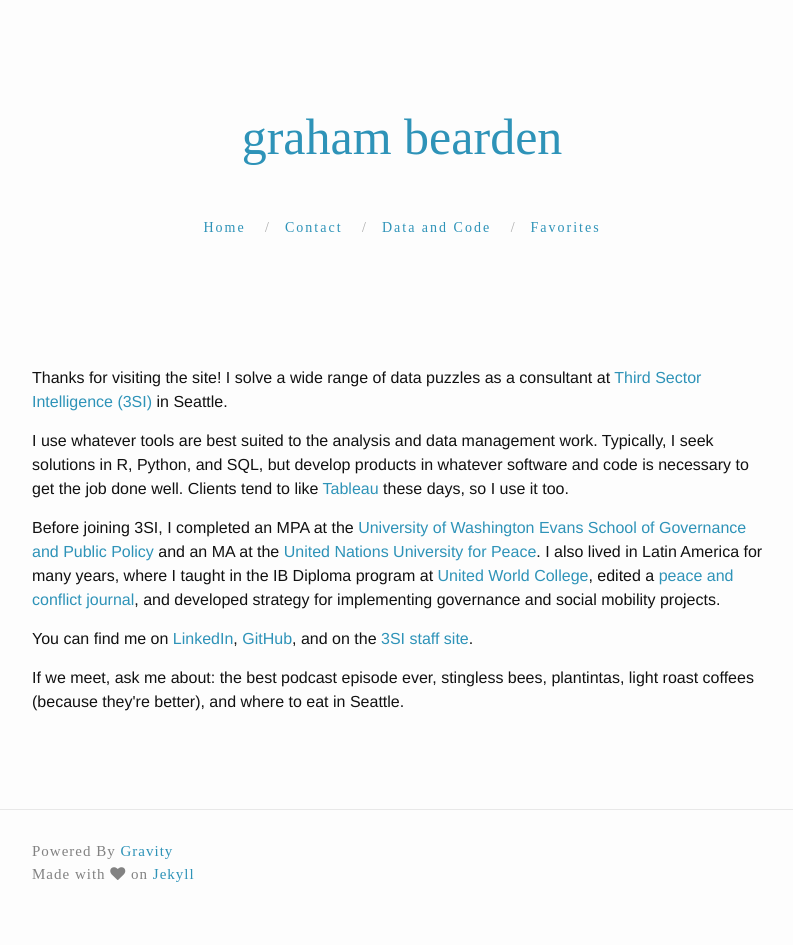
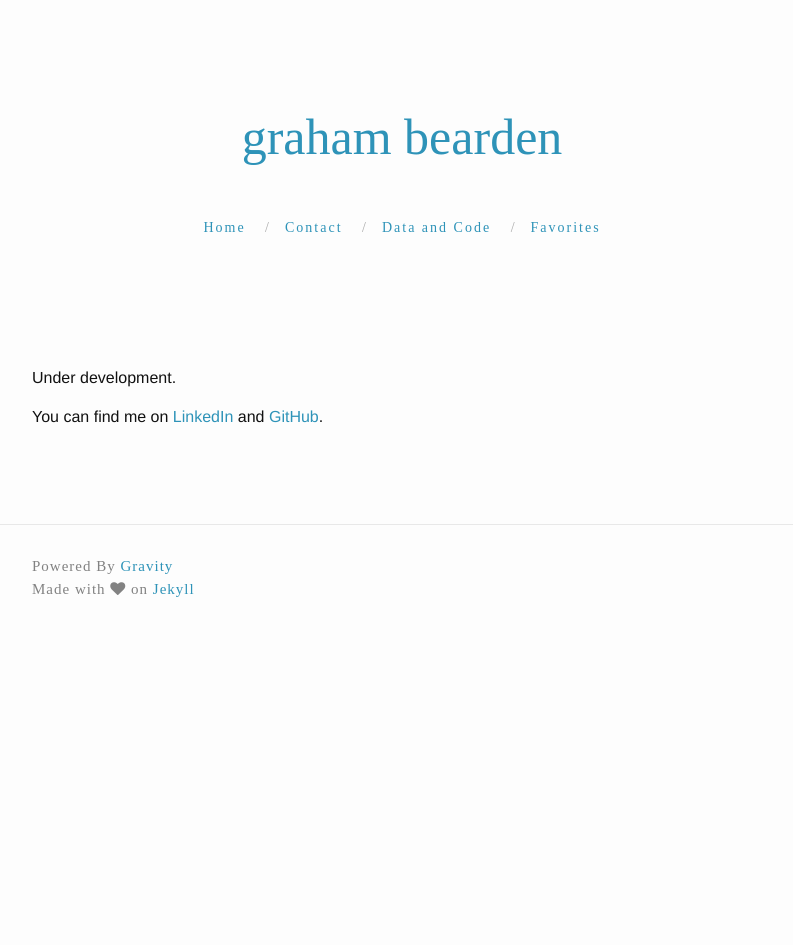
Before and after one commit to gbearden/gbearden.github.io, a Jekyll site: the page built from index.html, in a window 1280 px wide. Shown: the whole page, without its empty margins (238-1031 px from the left). Built offline with Jekyll 4.4.1, drawn with Linux system fonts in a browser that asks for light colours; nearby versions of some CDN libraries; the list of posts is cut into pages by our own code; comment, search, counter and statistics services are not loaded; after the commit the page ends 900 px from its top, so only the background shows below that.

Commit message:
Update index.html

```diff
--- a/index.html
+++ b/index.html
@@ -6,14 +6,8 @@ layout: default
 
 <div class="home">
 
-  <p>Thanks for visiting the site! I solve a wide range of data puzzles as a consultant at <a href="http://team3si.com/">Third Sector Intelligence (3SI)</a> in Seattle.</p>
+  <p>Under development.</p>
 
-  <p>I use whatever tools are best suited to the analysis and data management work. Typically, I seek solutions in R, Python, and SQL, but develop products in whatever software and code is necessary to get the job done well. Clients tend to like <a href="https://www.tableau.com/">Tableau</a> these days, so I use it too.</p>
-
-  <p>Before joining 3SI, I completed an MPA at the <a href="https://evans.uw.edu/">University of Washington Evans School of Governance and Public Policy</a> and an MA at the <a href="https://www.upeace.org/">United Nations University for Peace</a>. I also lived in Latin America for many years, where I taught in the IB Diploma program at <a href="http://www.uwccostarica.org/">United World College</a>, edited a <a href="http://www.monitor.upeace.org/">peace and conflict journal</a>, and developed strategy for implementing governance and social mobility projects.</p>
-
-  <p>You can find me on <a href="https://www.linkedin.com/in/grahambearden/">LinkedIn</a>, <a href="https://github.com/gbearden">GitHub</a>, and on the <a href="http://team3si.com/teammembers/graham-bearden-consultant/">3SI staff site</a>.</p>
-
-  <p>If we meet, ask me about: the best podcast episode ever, stingless bees, plantintas, light roast coffees (because they're better), and where to eat in Seattle.</p>
+  <p>You can find me on <a href="https://www.linkedin.com/in/grahambearden/">LinkedIn</a> and <a href="https://github.com/gbearden">GitHub</a>.</p>
 
 </div>
```
